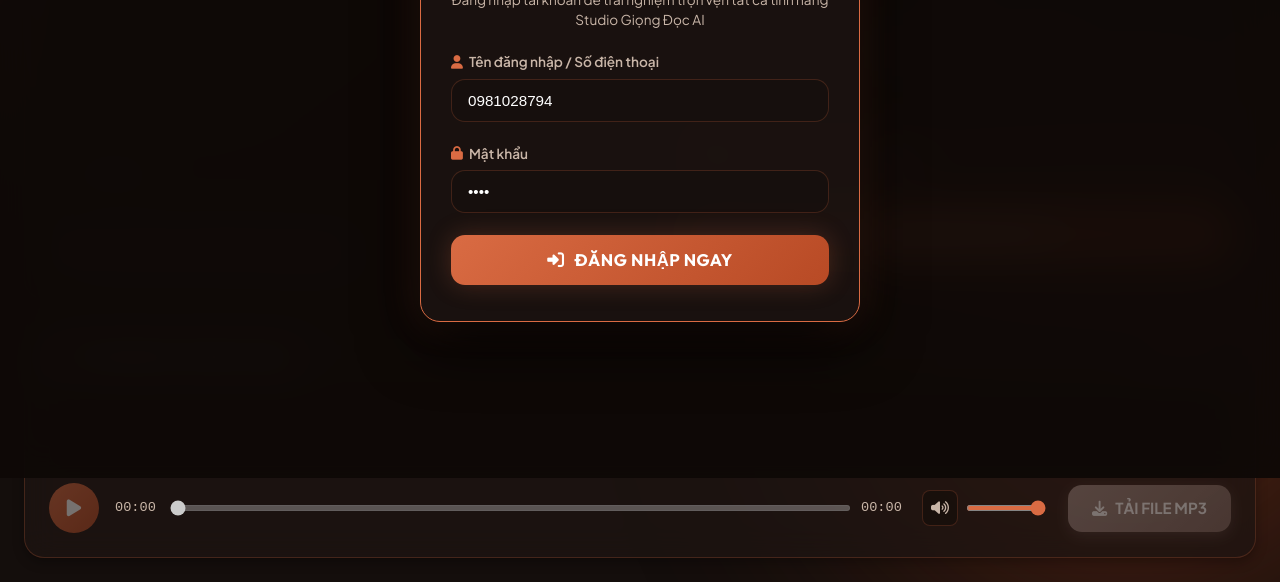
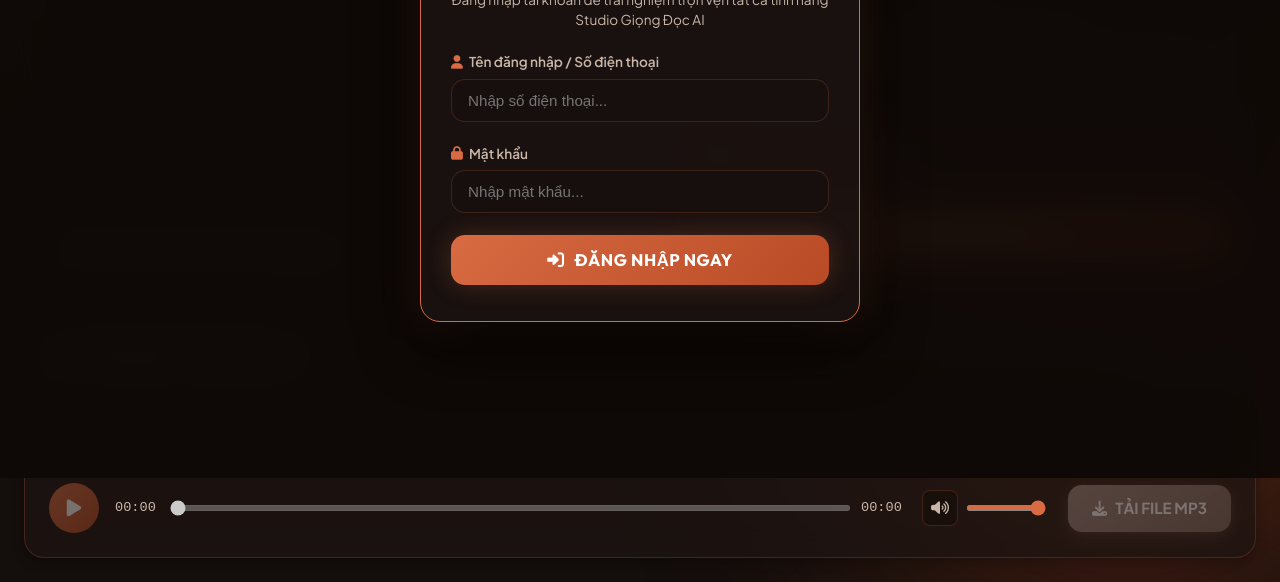
Before and after one commit to namlv68/text-to-speed, a website: page public/index.html in a window 1280 px wide. Shown: the part 322-904 px from the top of the page. Drawn offline with Linux system fonts and the light colour scheme.

Commit message:
Clear default values in login form inputs
Removed default values from login form inputs for security.

```diff
--- a/public/index.html
+++ b/public/index.html
@@ -31,11 +31,11 @@
       <form id="loginForm" class="login-form">
         <div class="form-group">
           <label for="loginUsername"><i class="fa-solid fa-user"></i> Tên đăng nhập / Số điện thoại</label>
-          <input type="text" id="loginUsername" placeholder="Nhập số điện thoại..." required autocomplete="username" value="0981028794">
+          <input type="text" id="loginUsername" placeholder="Nhập số điện thoại..." required autocomplete="username" value="">
         </div>
         <div class="form-group margin-top-xs">
           <label for="loginPassword"><i class="fa-solid fa-lock"></i> Mật khẩu</label>
-          <input type="password" id="loginPassword" placeholder="Nhập mật khẩu..." required autocomplete="current-password" value="6789">
+          <input type="password" id="loginPassword" placeholder="Nhập mật khẩu..." required autocomplete="current-password" value="">
         </div>
         <div class="login-error-msg" id="loginErrorMsg"></div>
         <button type="submit" class="btn-login" id="loginSubmitBtn">
```
